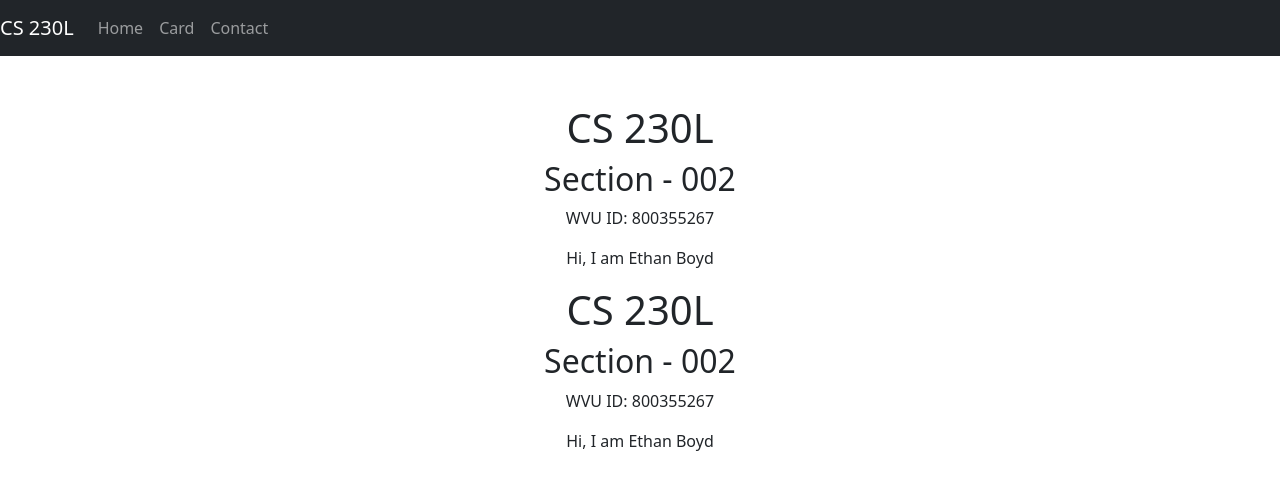
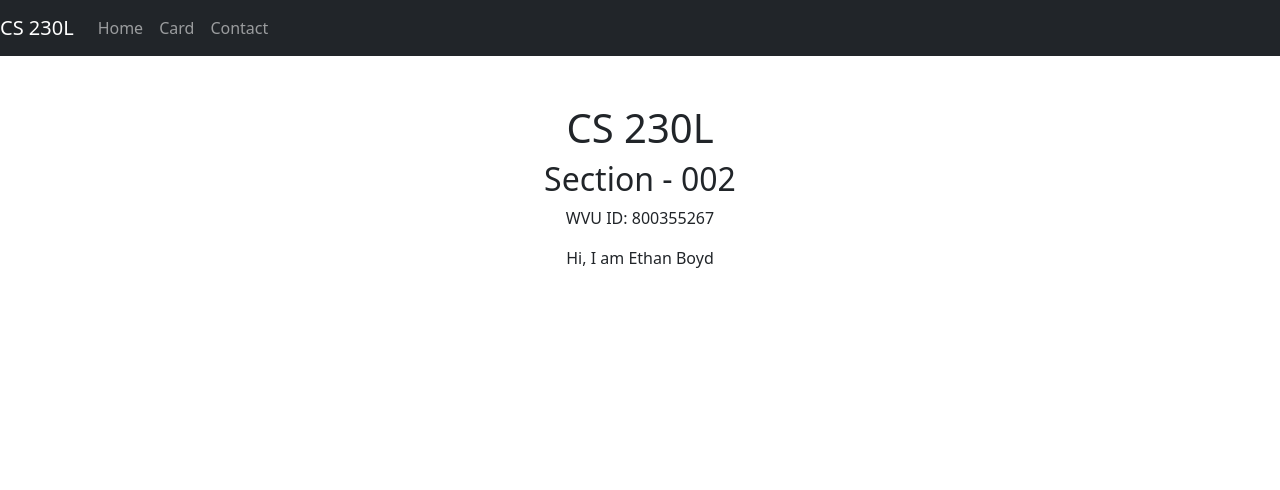
Before and after one commit to Eb00021/CS230L-Lab-8, a React (Create React App) app: page / in a window 1280 px wide. Shown: the top 490 px of the page. Built offline with nearby package versions, Linux system fonts and the light colour scheme.

Commit message:
final update? for lab 7

```diff
--- a/src/App.js
+++ b/src/App.js
@@ -25,11 +25,6 @@ function App() {
           <Route path="/card" element={<Card />} />
           <Route path="/contact" element={<Contact />} />
         </Routes>
-
-        <h1>CS 230L</h1>
-        <h2>Section - 002</h2>
-        <p>WVU ID: 800355267</p>
-        <p>Hi, I am Ethan Boyd</p>
       </BrowserRouter>
     </div>
   );
```
